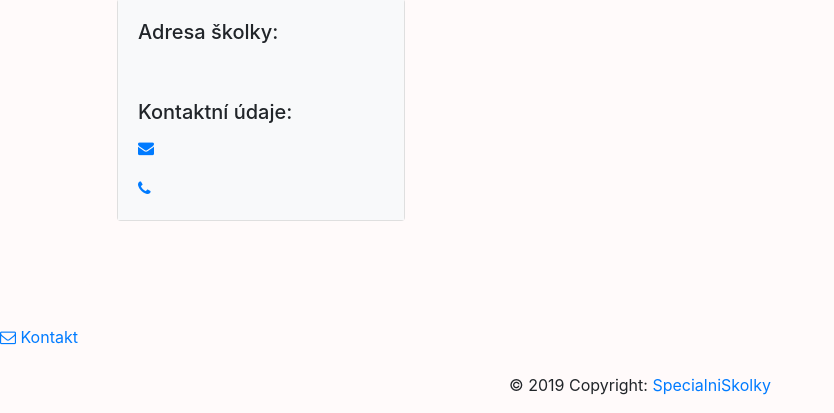
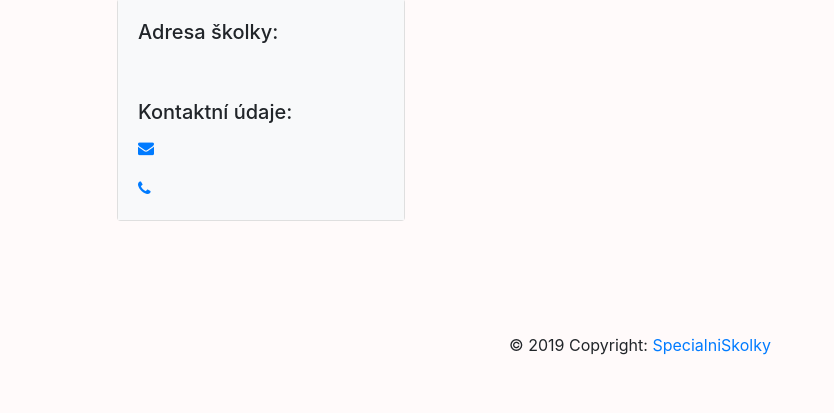
Before and after one commit to JanaMare/skolka_projekt, a Flask app: page /skolky_detail/1 in a window 1280 px wide. Shown: the part 425-838 px from the top of the page, without its empty margins (0-834 px from the left). After the commit the page ends 780 px from the top, so only its background shows below. Run offline with Flask 2, Linux system fonts and the light colour scheme; data that the repository does not hold is empty; some libraries are stand-ins or nearby versions.

Commit message:
oprava-aktivní email ve skolky_detail

```diff
--- a/templates/skolky_detail.html
+++ b/templates/skolky_detail.html
@@ -23,8 +23,5 @@
           </div>
     </div>
 </div>
-<span class="navbar-text">
-  <a class="link" href='mailto:specialniskolky@gmail.com'> <i class="fa fa-envelope-o"></i> Kontakt</a>
-</span>
 
         {% endblock %}
```
